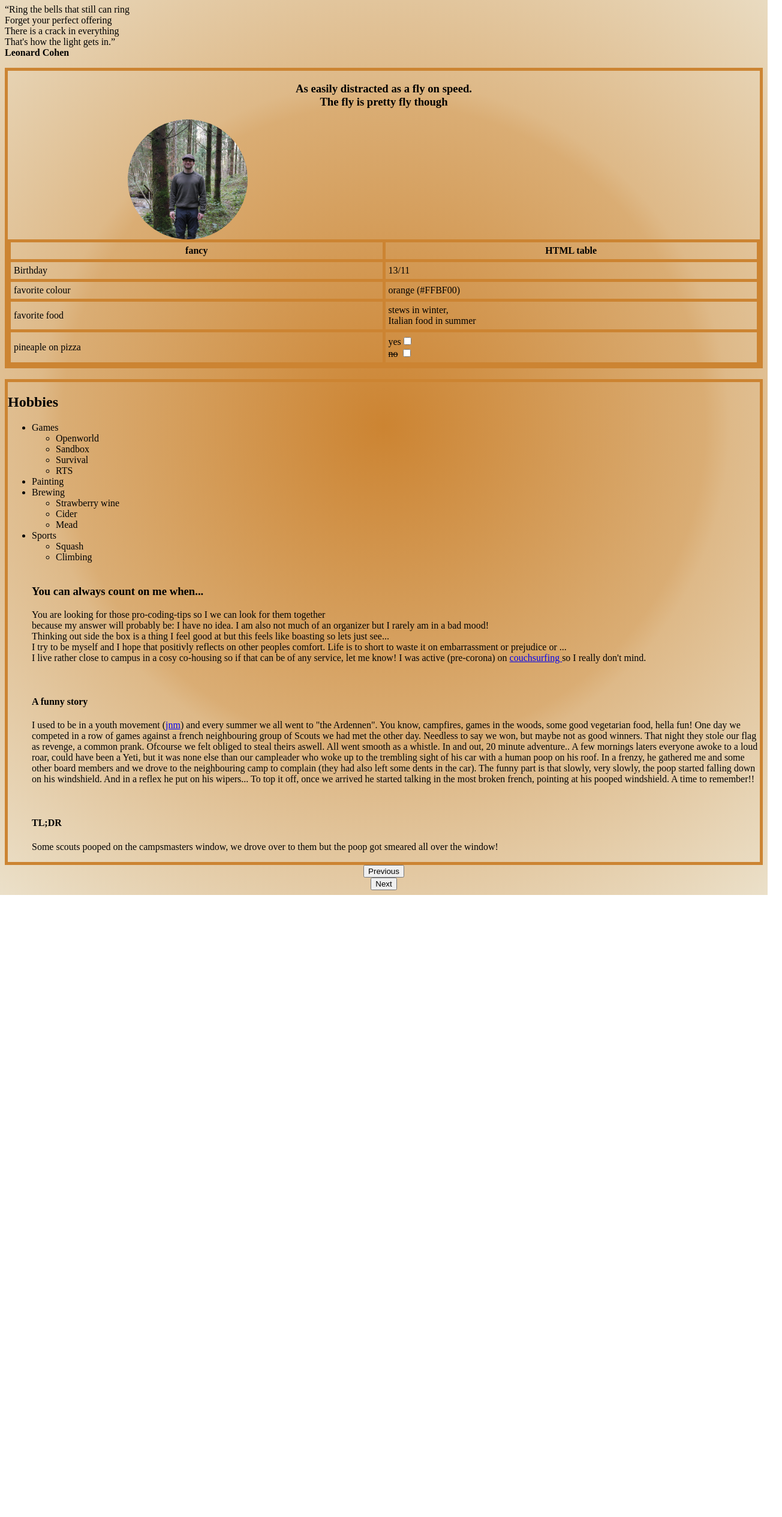
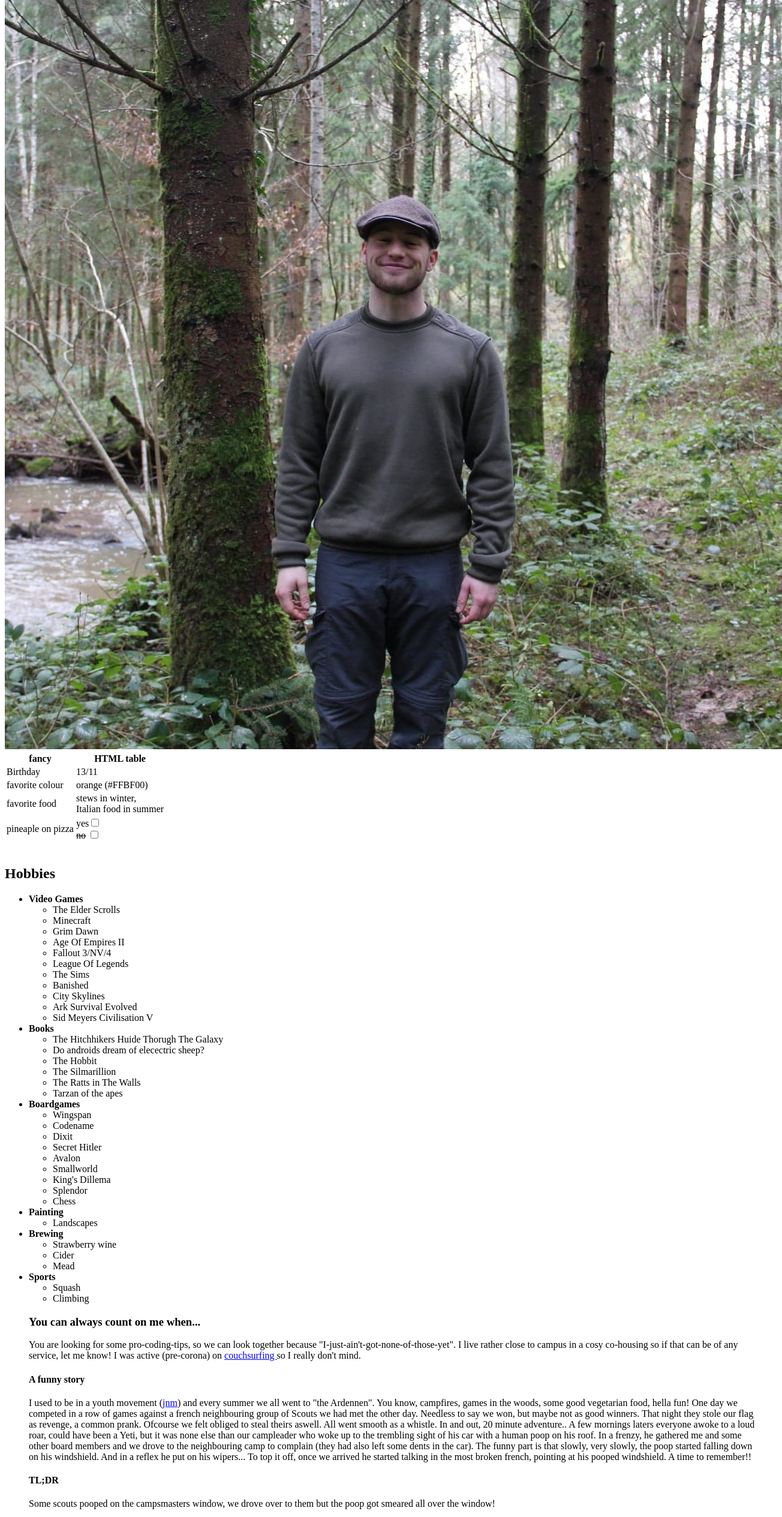
Before and after one commit to Florianbracke/Markdown-warmup-css, a plain HTML site: page index.html in a window 1280 px wide. Shown: the part 73-2602 px from the top of the page at 60% size, 1304 px wide, since content can reach past the window. Before the commit the page ends 1565 px from the top, so only its background shows below. Drawn offline with Linux system fonts and the light colour scheme.

Commit message:
meer spellekes

```diff
--- a/css.css
+++ b/css.css
@@ -1,9 +1,3 @@
-img {
-    border-radius: 8px;
-}
-div.photoquote {
-    text-align: center;
-}
 
 div.photo {
     width: 600px;
@@ -30,20 +24,33 @@ p.w {
     text-align: center;
 }
 body {
-    background: rgb(204,132,50);
-background: radial-gradient(circle, rgba(204,132,50,1) 0%, rgba(218,173,116,1) 53%, rgba(222,185,136,1) 57%, rgba(228,203,166,1) 77%, rgba(235,224,201,1) 100%);
+    background:
+    #ffe05d;
 }
+.circle {
+    font-size: 12px;
+    width: 500px;
+    height: 500px;
+    line-height: 500px;
+    border-radius: 50%;
+    font-size: 50px;
+    color: goldenrod;
+    text-align: center;
+    background: rgb(255, 255, 255);
+  }
+
+
 
 .div1 {
     width: auto;
     height: auto;
-    border: 5px solid rgb(204,132,50);
+    border: 5px solid #ffe05d;
     padding: 5px solid green;
 }
 .div2 {
     width: auto;
     height: auto;
-    border: 5px solid rgb(204,132,50);
+    border: 5px solid #ffe05d;
     padding: 5px solid green;
     text-align: left;
 }
--- a/index.html
+++ b/index.html
@@ -3,31 +3,17 @@
 <head>
     <meta charset="utf-8"/>
     <title>Index.html</title>
-    <link rel="stylesheet" href="css.css">
+    <link rel="stylesheet" href="style.css">
 </head>
-<style>
-
-
-form { text-align: center;}
-</style>
 </head>
 <body>
 
+  <header>Fortis Fortuna Adiuvat</header>
 
-<h1><strong>Florian Bracke</strong></h1>
-<div id=quote>
-<p >“Ring the bells that still can ring
-<br>
-Forget your perfect offering
-<br>
-There is a crack in everything
-<br>
-That's how the light gets in.”
- <br><b>Leonard Cohen</b> </p></div>
- <div class="div1">
- <div class="photoquote">
- <h3>As easily distracted as a fly on speed. <br> The fly is pretty fly though </h3> </div>
- <div class="photo"><img src="foto.jpg" alt="Me myself and I">
+
+
+
+<img src="foto.jpg" alt="Me myself and I">
  </div>
 
  <table>
@@ -54,45 +40,73 @@ That's how the light gets in.”
   </table>
  </div>
  <br>
- <div class="div2">
 
   <h2><strong>Hobbies</strong></h2>
   <ul>
-  <li>Games
+ <li><strong>Video Games</strong></li>
   <ul>
-    <li>Openworld</li>
-     <li>Sandbox</li>
-     <li>Survival</li>
-     <li>RTS</li>
+     <li>The Elder Scrolls</li>
+     <li>Minecraft</li>
+     <li>Grim Dawn</li>
+     <li>Age Of Empires II</li>
+     <li>Fallout 3/NV/4</li>
+     <li>League Of Legends</li>
+     <li>The Sims</li>
+     <li>Banished</li>
+     <li>City Skylines</li>
+     <li>Ark Survival Evolved</li>
+     <li>Sid Meyers Civilisation V</li>
     </ul>
-  </li>
-  <li>Painting</li>
-  <li>Brewing
+
+
+    <li><strong>Books</strong></li>
+    <ul>
+    <li>The Hitchhikers Huide Thorugh The Galaxy</li>
+    <li>Do androids dream of elecectric sheep?</li>
+    <li>The Hobbit</li>
+    <li>The Silmarillion</li>
+    <li>The Ratts in The Walls</li>
+    <li>Tarzan of the apes</li>
+  </ul>
+
+
+    <li><strong>Boardgames</strong></li>
+    <ul>
+    <li>Wingspan</li>
+    <li>Codename</li>
+    <li>Dixit</li>
+    <li>Secret Hitler</li>
+    <li>Avalon</li>
+    <li>Smallworld</li>
+    <li>King's Dillema</li>
+    <li>Splendor</li>
+    <li>Chess</li>
+  </ul>
+
+  <li><strong>Painting</strong></li>
+  <ul>
+    <Li>Landscapes</Li>
+  </ul>
+  <li><Strong>Brewing</Strong></li>
     <ul>
       <li>Strawberry wine</li>
       <Li>Cider</Li>
       <li>Mead</li>
     </Ul>
-  </li>
-  <li>Sports
+
+  <strong><li>Sports</li></strong>
     <ul>
       <Li>Squash</Li>
       <li>Climbing</li>
     </ul>
-  </li>
 
-  <br>
+
 <h3><strong>You can always count on me when...</strong></h3>
-<p>You are looking for those pro-coding-tips so I we can look for them together <br> because my answer will probably be: I have no idea.
-
-I am also not much of an organizer but I rarely am in a bad mood! <br>
-Thinking out side the box is a thing I feel good at but this feels like boasting so lets just see...
-
-<br>I try to be myself and I hope that positivly reflects on other peoples comfort. Life is to short to waste it on embarrassment or prejudice or ...
-<br>I live rather close to campus in a cosy co-housing so if that can be of any service, let me know! I was active (pre-corona) on <a href="www.couchsurfing.com"> couchsurfing </a>
-so I really don't mind.
+<p id="count">You are looking for some pro-coding-tips, so we can look together because "I-just-ain't-got-none-of-those-yet".
+  I live rather close to campus in a cosy co-housing so if that can be of any service, let me know!
+  I was active (pre-corona) on <a href="www.couchsurfing.com"> couchsurfing </a>
+  so I really don't mind.
 </p>
-<br>
 <h4><strong>A funny story</strong></h4>
 <p>I used to be in a youth movement (<a href="www.jnm.be">jnm</a>)
     and every summer we all went to "the Ardennen". You know, campfires, games in the woods, some good vegetarian food, hella fun!
@@ -105,10 +119,8 @@ All went smooth as a whistle. In and out, 20 minute adventure..
 A few mornings laters everyone awoke to a loud roar, could have been a Yeti, but it was none else than our campleader who woke up to the trembling sight of his car with a human poop on his roof.
 In a frenzy, he gathered me and some other board members and we drove to the neighbouring camp to complain (they had also left some dents in the car). The funny part is that slowly, very slowly, the poop started falling down on his windshield. And in a reflex he put on his wipers... To top it off, once we arrived he started talking in the most broken french, pointing at his pooped windshield. A time to remember!!
 </p>
-<br>
 <h4><strong> TL;DR</strong></h4> <p>Some scouts pooped on the campsmasters window, we drove over to them but the poop got smeared all over the window!</p>
-</div>
-<form  action="https://github.com/DeRooDirk/markdown-to-html">
+<form  action="https://deroodirk.github.io/markdown-to-html/">
 <input type="submit" value="Previous" /> </form>
 <form action="https://github.com/Fran1409/markdown-to-html">
 <input type="submit" value="Next" />
--- /dev/null
+++ b/style.css
@@ -0,0 +1,3 @@
+Body{
+
+}
```
